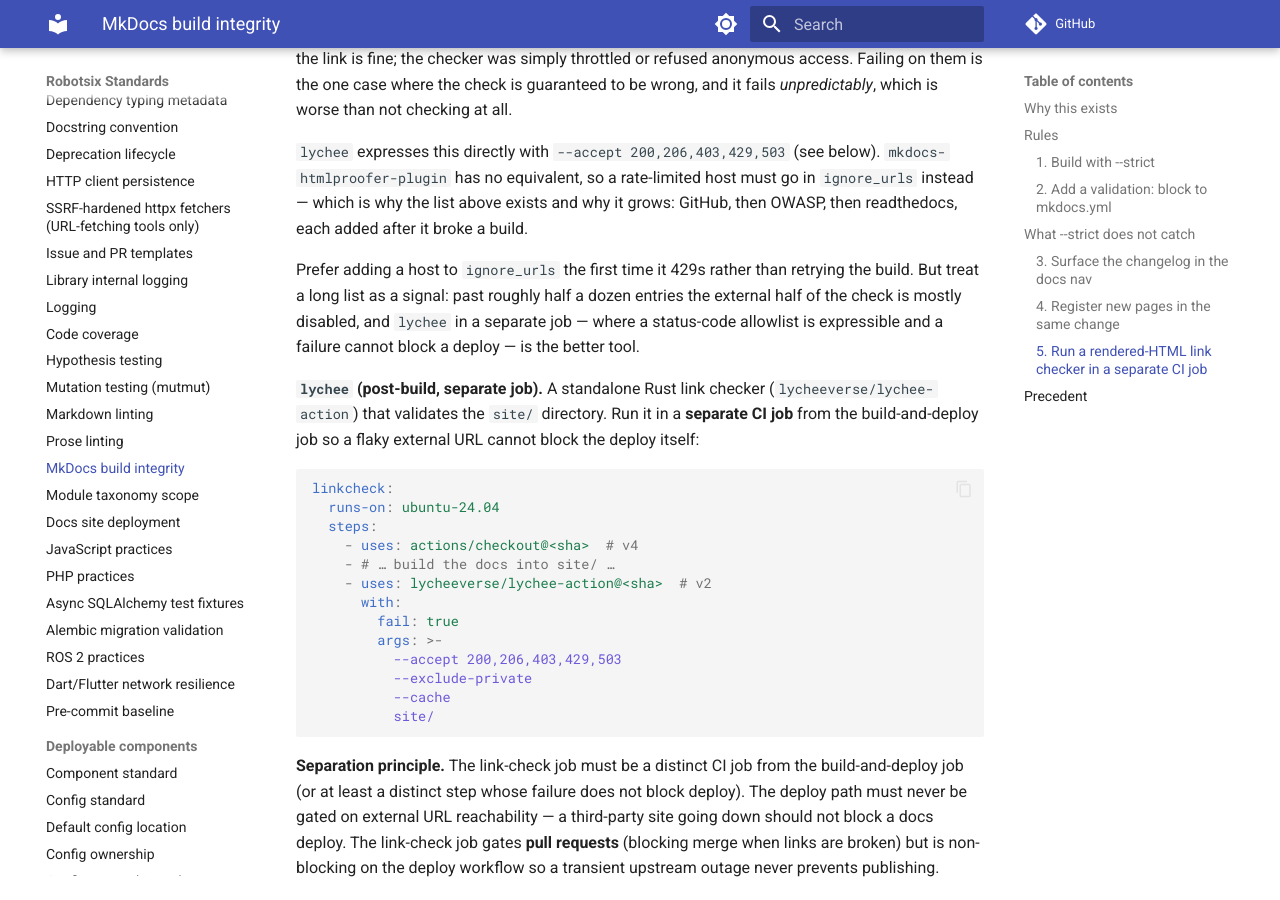
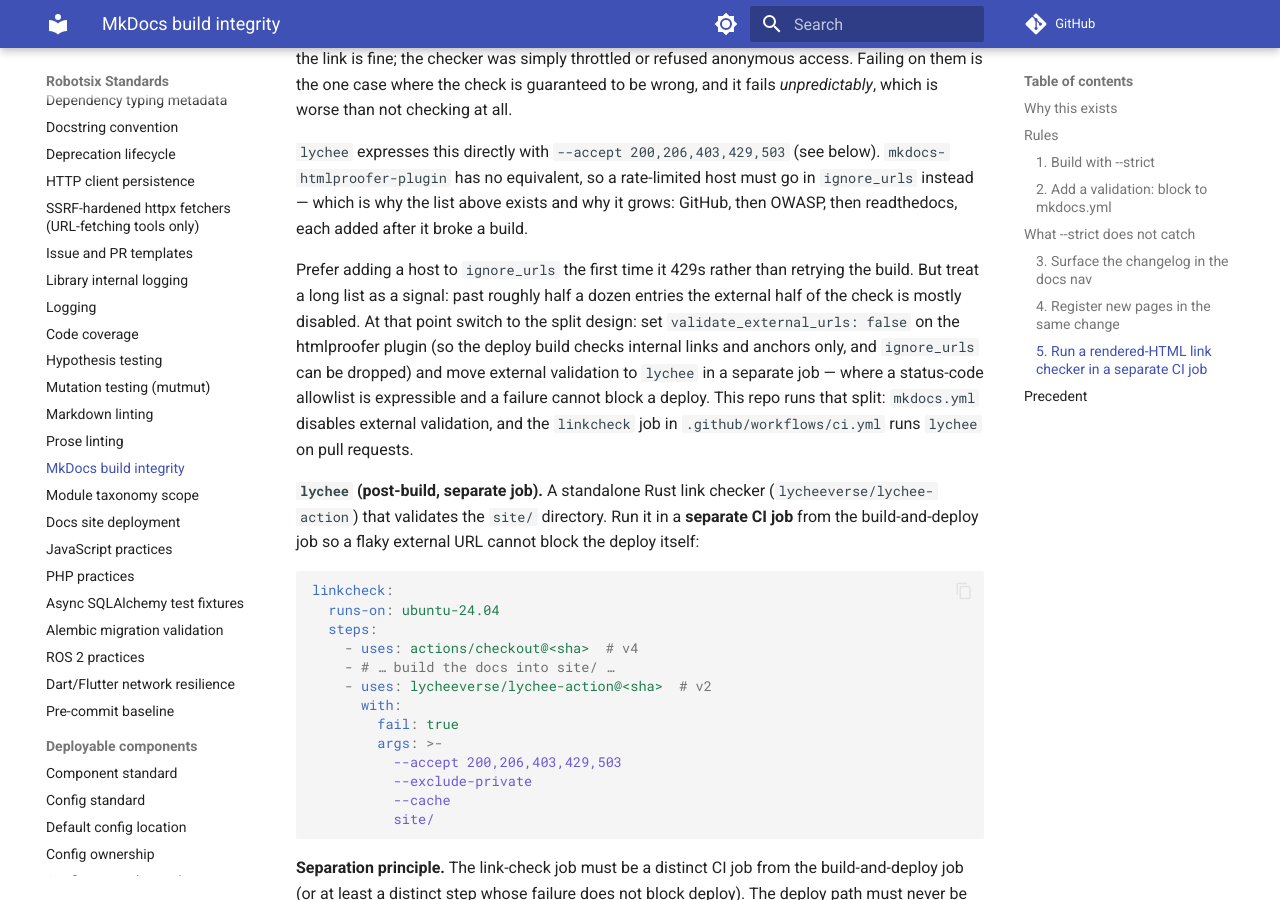
Before and after one commit to damien-robotsix/robotsix-standards, an MkDocs documentation site: the page built from docs/mkdocs-build.md, in a window 1280 px wide and 900 px high, scrolled down 3728 px. Built offline with MkDocs 1.6.1 and Material for MkDocs 9.7.7, drawn with Linux system fonts in a browser that asks for light colours; comment, search, counter and statistics services are not loaded.

Commit message:
ci: Implement the separate lychee link-check job that docs/mkdocs-build.md already prescribes (20261030T155738Z-implement-the-separate-lychee-link-check-7cad)

```diff
--- a/docs/mkdocs-build.md
+++ b/docs/mkdocs-build.md
@@ -172,9 +172,14 @@
 
 Prefer adding a host to `ignore_urls` the first time it 429s rather than
 retrying the build. But treat a long list as a signal: past roughly half a dozen
-entries the external half of the check is mostly disabled, and `lychee` in a
+entries the external half of the check is mostly disabled. At that point switch
+to the split design: set `validate_external_urls: false` on the htmlproofer
+plugin (so the deploy build checks internal links and anchors only, and
+`ignore_urls` can be dropped) and move external validation to `lychee` in a
 separate job — where a status-code allowlist is expressible and a failure cannot
-block a deploy — is the better tool.
+block a deploy. This repo runs that split: `mkdocs.yml` disables external
+validation, and the `linkcheck` job in `.github/workflows/ci.yml` runs `lychee`
+on pull requests.
 
 **`lychee` (post-build, separate job).**  A standalone Rust link checker
 (`lycheeverse/lychee-action`) that validates the `site/` directory.  Run it
--- a/mkdocs.yml
+++ b/mkdocs.yml
@@ -50,27 +50,11 @@
   - search
   - htmlproofer:
       raise_error_after_finish: true
-      ignore_urls:
-        - "http://localhost*"
-        - "https://raw.githubusercontent.com/*"
-        - "https://github.com/*"
-        - "https://docs.github.com/*"
-        - "https://owasp.org/*"
-        - "https://genai.owasp.org/*"
-        - "https://cheatsheetseries.owasp.org/*"
-        - "https://damien-robotsix.github.io/*"
-        - "https://woodruffw.github.io/*"
-        # readthedocs rate-limits anonymous traffic with 429. Four pages link
-        # there (towncrier, hypothesis, changelog-driven-releases,
-        # repo-baseline), so an unlucky build fails on all four at once.
-        - "https://*.readthedocs.io*"
-        # hatch.pypa.io sometimes returns transient 503 errors.
-        - "https://hatch.pypa.io/*"
-        # npmjs.com blocks automated link-checker traffic with 403.
-        - "https://www.npmjs.com/*"
-        # slsa.dev sometimes returns transient 504 gateway timeouts;
-        # security-posture.md links to the SLSA spec.
-        - "https://slsa.dev/*"
+      # Internal links and anchors only: the deploy build must never be gated
+      # on external URL reachability. External URLs are checked by the
+      # separate `linkcheck` job in .github/workflows/ci.yml (lychee), which
+      # accepts 403/429/503 instead of needing a growing ignore_urls list.
+      validate_external_urls: false
 
 nav:
   - Home: index.md
```
Also changed, not shown: 1 other file.
